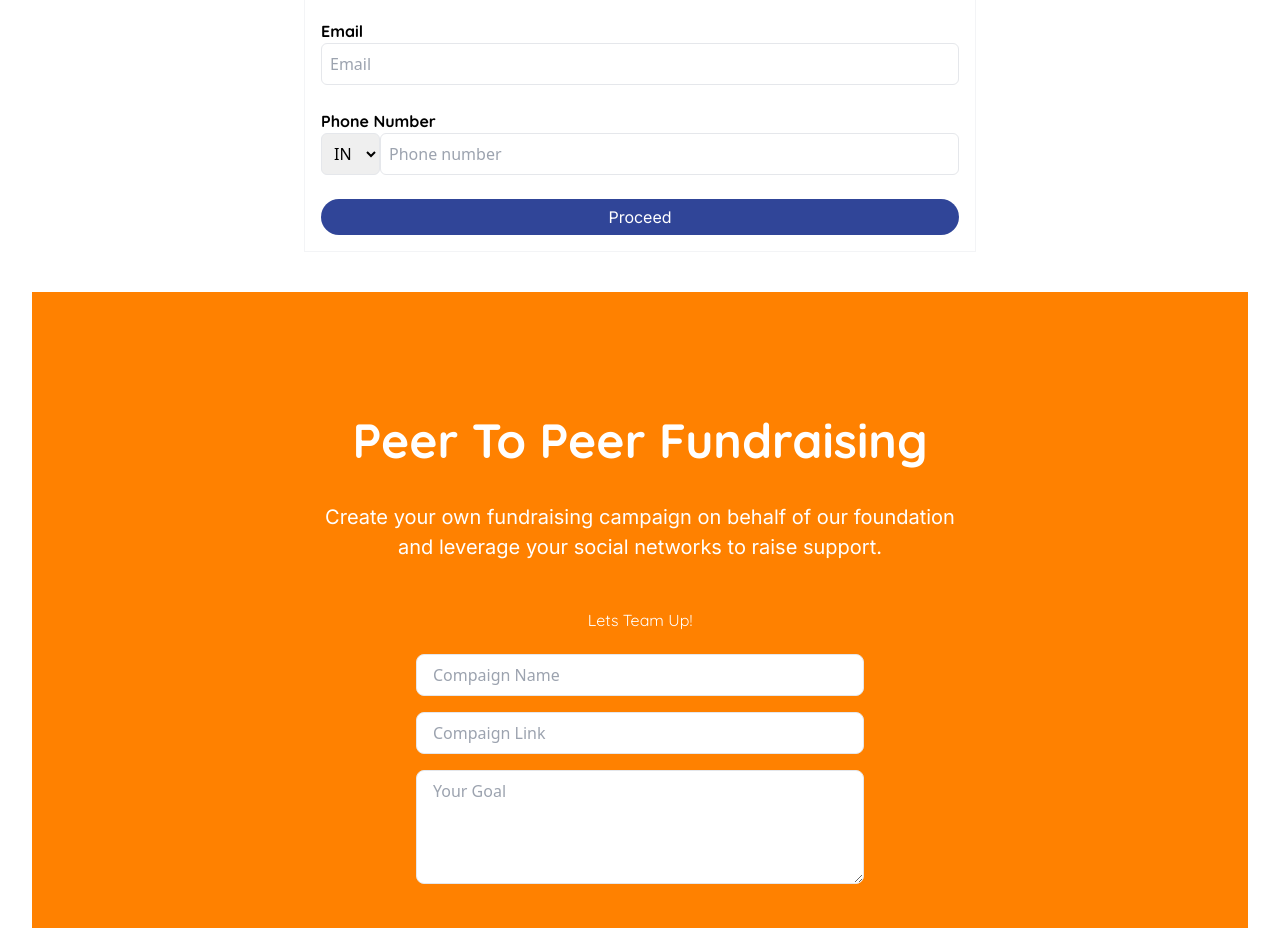
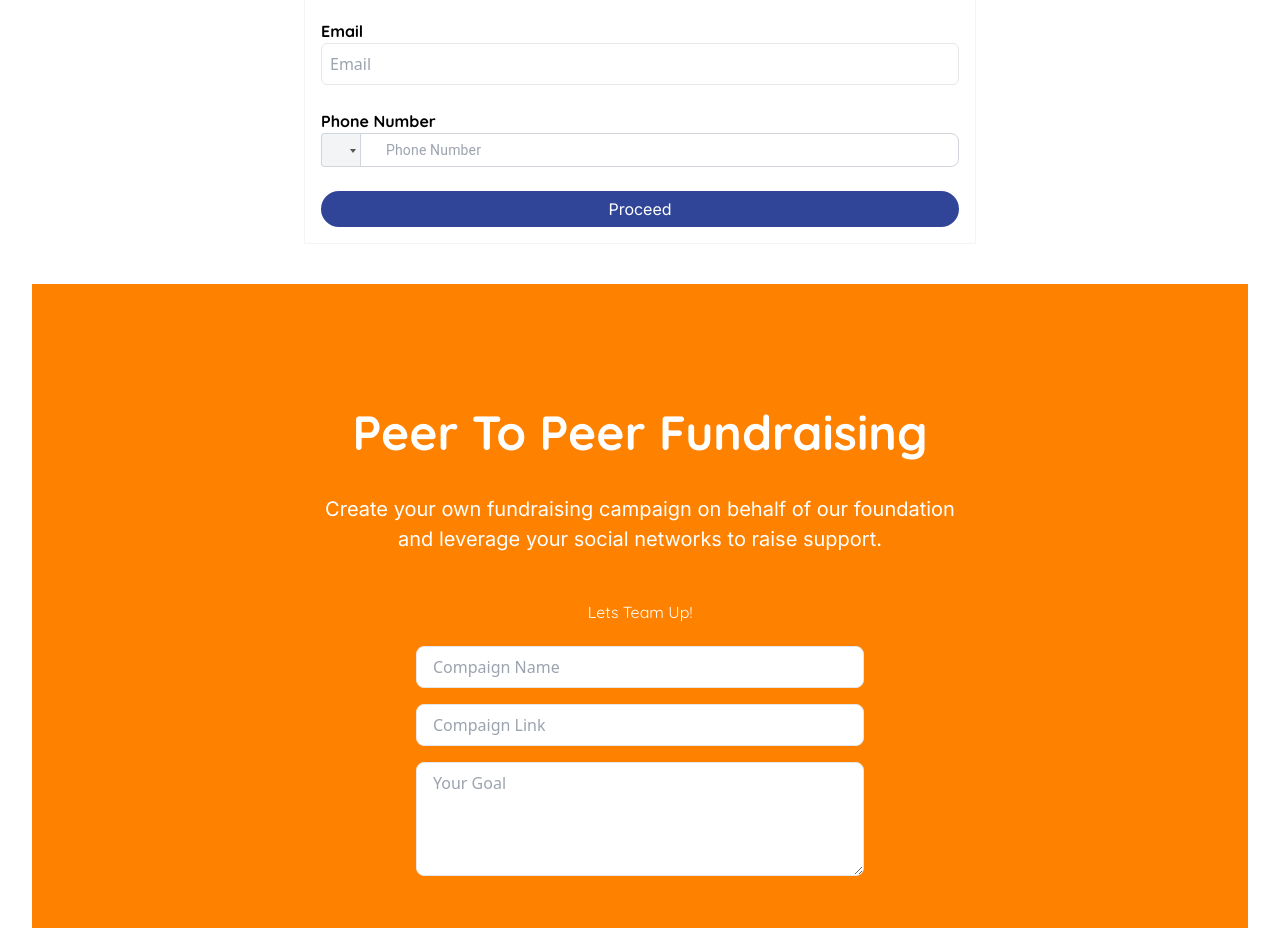
Before and after one commit to HarshadaGirase/ITFFC, a React (Vite) app: page /donate in a window 1280 px wide. Shown: the part 2680-3608 px from the top of the page. Built offline with nearby package versions, Linux system fonts and the light colour scheme.

Commit message:
country code added

```diff
--- a/src/components/Donate/DonationForm.jsx
+++ b/src/components/Donate/DonationForm.jsx
@@ -1,8 +1,10 @@
 import React, { useState } from "react";
+import PhoneInput from "react-phone-input-2";
+import "react-phone-input-2/lib/style.css";
 
 const DonationForm = () => {
   const [donationType, setDonationType] = useState("oneTime");
-
+  const [phone, setPhone] = useState("");
   return (
     <div className="max-w-2xl mx-auto p-4  bg-white border border-gray-100 ">
       <h1 className="text-[48px] leading-[60px] font-quicksand font-bold text-center mb-4">Make A Donation!</h1>
@@ -165,15 +167,18 @@ const DonationForm = () => {
               <label>
               <span className='font-quicksand font-semibold mb-4'>Phone Number</span>
             <div className="flex">
-              <select className="p-2 border rounded-md">
-                <option value="IN">IN</option>
-                <option value="US">US</option>
-              </select>
 
-              <input
+
+              <PhoneInput
                 type="text"
-                placeholder="Phone number"
-                className="flex-1 p-2 border rounded-md"
+
+                value={phone}
+                onChange={setPhone}
+                placeholder="Phone Number"
+                inputClass="!w-full !h-full !pl-16 !border-gray-300 !rounded-lg !px-4 !py-2 !focus:outline-none !focus:ring-2 !focus:ring-blue-400"
+                buttonClass="!absolute !left-0 !h-full !bg-gray-100 !border-r !border-gray-300 !focus:outline-none"
+                dropdownClass="!bg-white !border-gray-300 !rounded-md !shadow-md"
+                containerClass="relative w-full"
               />
 
             </div>
@@ -181,14 +186,6 @@ const DonationForm = () => {
           </div>
         </div>
 
-        {/* Additional Details
-        <div className="mb-6">
-          <h2 className="text-lg font-semibold mb-2">Additional Details</h2>
-          <textarea
-            placeholder="Leave a message or additional information"
-            className="w-full p-2 border rounded-md"
-          />
-        </div> */}
 
         {/* Submit Button */}
         <div className="text-center">
--- a/src/components/GetInvolved/GetInvolvedJoinUs.jsx
+++ b/src/components/GetInvolved/GetInvolvedJoinUs.jsx
@@ -1,6 +1,9 @@
-import React from 'react';
+import React, {useState} from 'react';
 import img6 from '../../assets/img6.png';
+import PhoneInput from "react-phone-input-2";
+import "react-phone-input-2/lib/style.css";
 const GetInvolvedJoinUs = () => {
+    const [phone, setPhone] = useState("");
   return (
     <div className="min-h-screen  flex flex-col md:flex-row items-center justify-center mb-6">
       {/* Left Side Image */}
@@ -46,17 +49,21 @@ const GetInvolvedJoinUs = () => {
           {/* Phone Number Field */}
           <div className=''>
             <label className="block text-black font-medium  mb-2 font-inter text-[14px] leading-[18px]">Phone number</label>
-            <div className="flex font-inter text-[15px]">
-              <select className="border border-gray-300 rounded-l-lg px-4 py-2  focus:ring-2 focus:ring-blue-400">
-                <option value="IN">IN</option>
-                <option value="US">US</option>
-                <option value="UK">UK</option>
-              </select>
-              <input
-                type="tel"
+            <div className=" flex font-inter text-[15px]">
+            <PhoneInput
+                type="text"
+
+                value={phone}
+                onChange={setPhone}
                 placeholder=""
-                className="flex-1 border  border-gray-300 rounded-r-lg px-4 py-2 focus:ring-2 focus:ring-blue-400 focus:outline-none"
+                inputClass="!w-full !h-full !pl-16 !border-gray-300 !rounded-lg !px-4 !py-2 !focus:outline-none !focus:ring-2 !focus:ring-blue-400"
+                buttonClass="!absolute !left-0 !h-full !bg-gray-100 !border-r !border-gray-300 !focus:outline-none"
+                dropdownClass="!bg-white !border-gray-300 !rounded-md !shadow-md"
+                containerClass="relative w-full"
               />
+
+
+
             </div>
           </div>
 
```
Also changed, not shown: package.json (+5 -2 lines), 1 other file (tests, documents, lock files or other folders).
